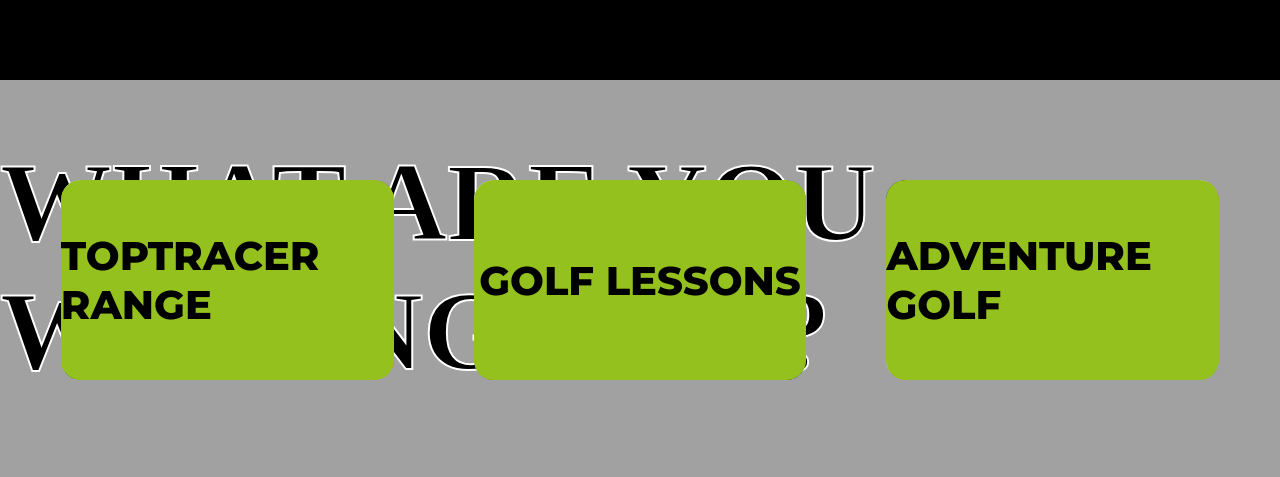
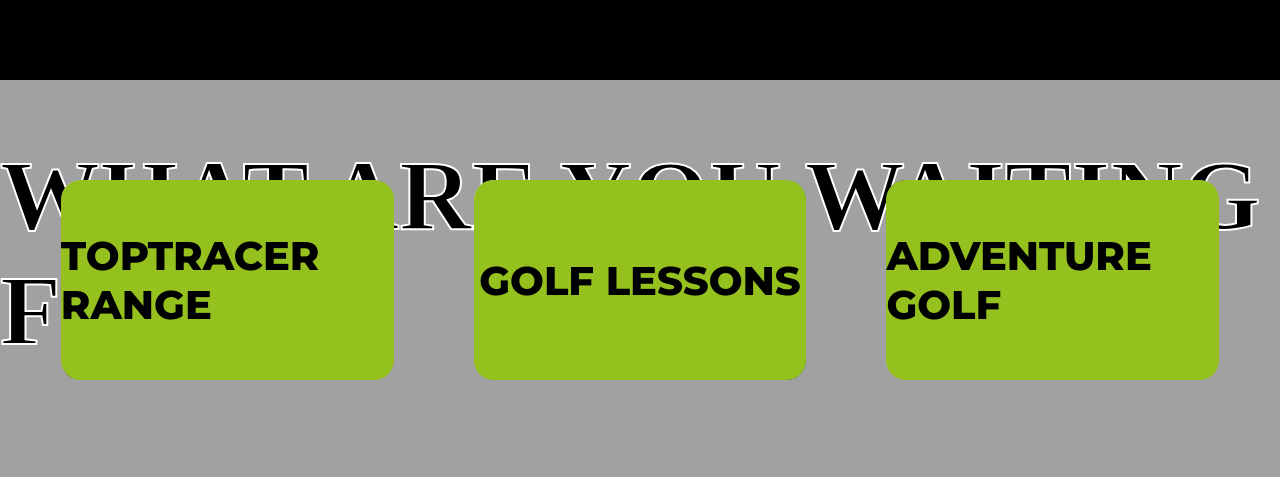
Before and after one commit to RISHIKUMARTHAKUR/FOREFRONT-GOLF-CLUB, a plain HTML site: page index.html in a window 1280 px wide. Shown: the part 2698-3175 px from the top of the page. Drawn offline with nearby package versions, Linux system fonts and the light colour scheme; a web font is replaced by a local one.

Commit message:
Update style.css

```diff
--- a/style.css
+++ b/style.css
@@ -393,7 +393,7 @@
     scale: 1;
 }
 #page4 h1{
-    font-size: 112px;
+    font-size: 100px;
     position: absolute;
     top:2%;
     font-weight: 900;
```
